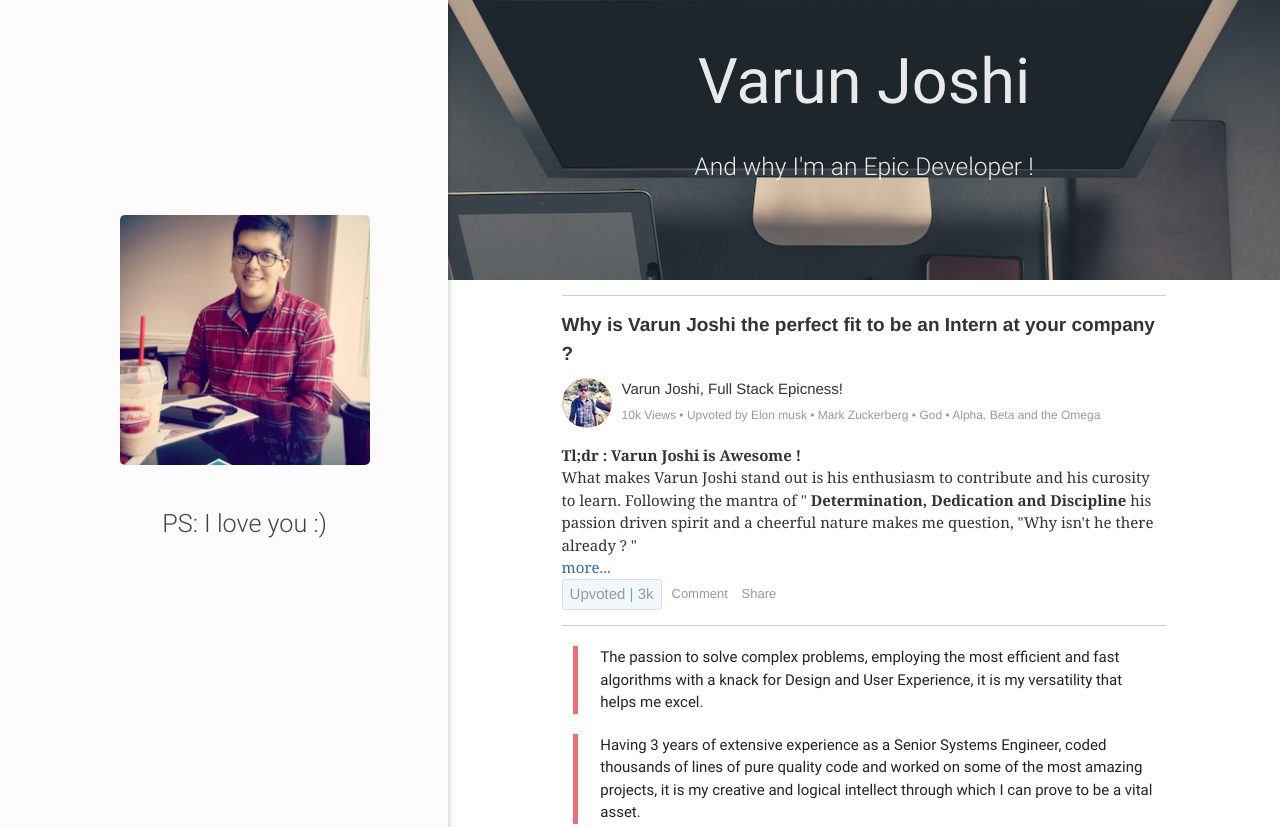
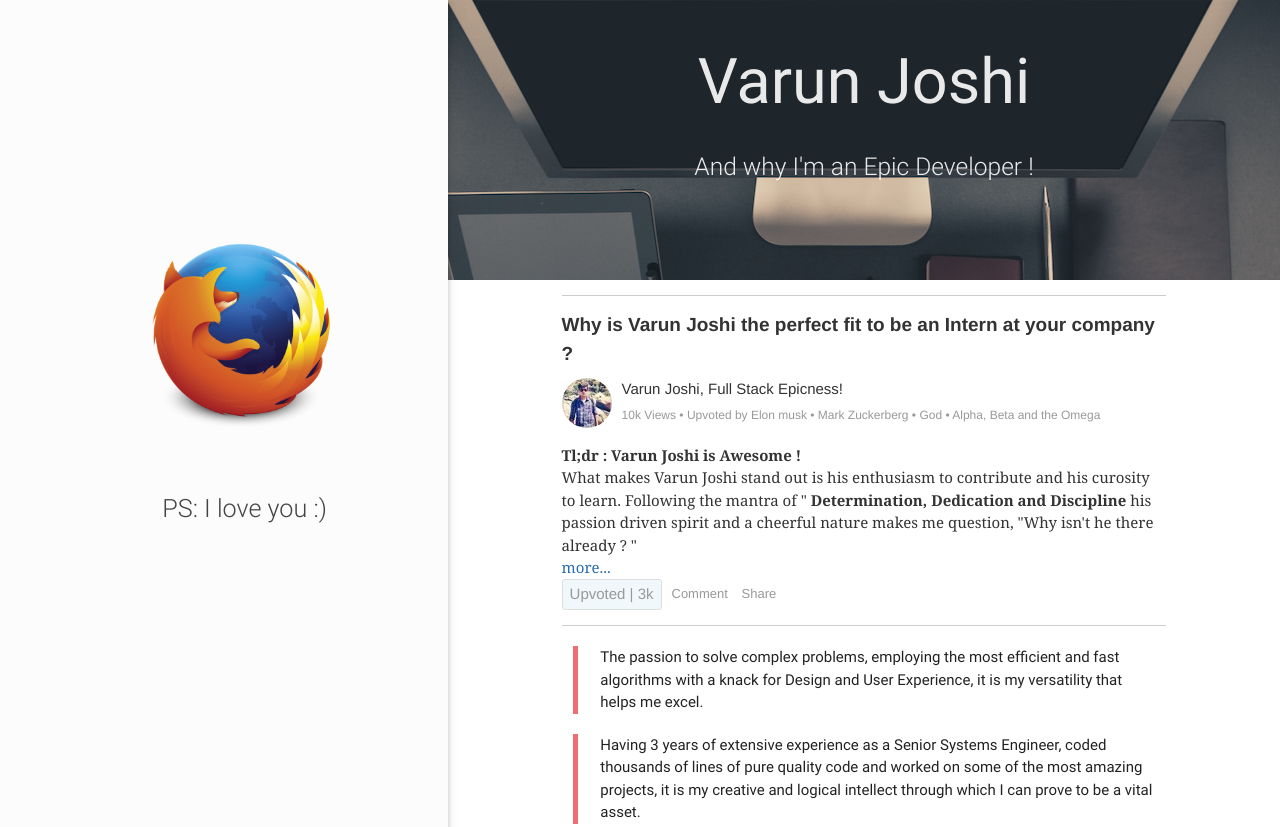
Before and after one commit to varunjoshi91/varunjoshi91.github.io, a plain HTML site: page index.html in a window 1280 px wide. Shown: the top 827 px of the page. Drawn offline with nearby package versions, Linux system fonts and the light colour scheme.

Commit message:
-- Added Firefox image to show Love :)

```diff
--- a/index.html
+++ b/index.html
@@ -20,7 +20,8 @@
     <li class="personal_logo">
 
       <a href="#">
-          <img alt="personal" src="img/favicon.ico" />
+          <!--<img alt="personal" src="img/favicon.ico" />-->
+          <img alt="personal" src="img/firefox_logo-only_RGB.png" />
         <span class="hide">Varun Joshi</span>
       </a>
         <a href="#"><span class="love flow-text">PS: I love you :)</span></a>
```
Also changed, not shown: img/firefox_logo-only_RGB.png (added).
